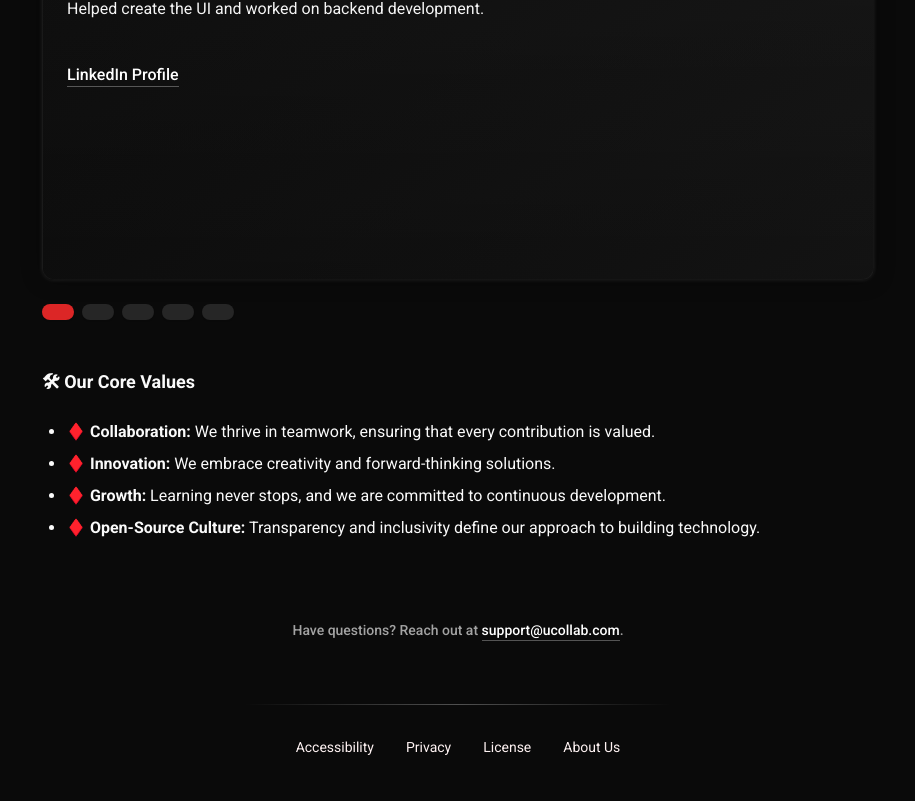
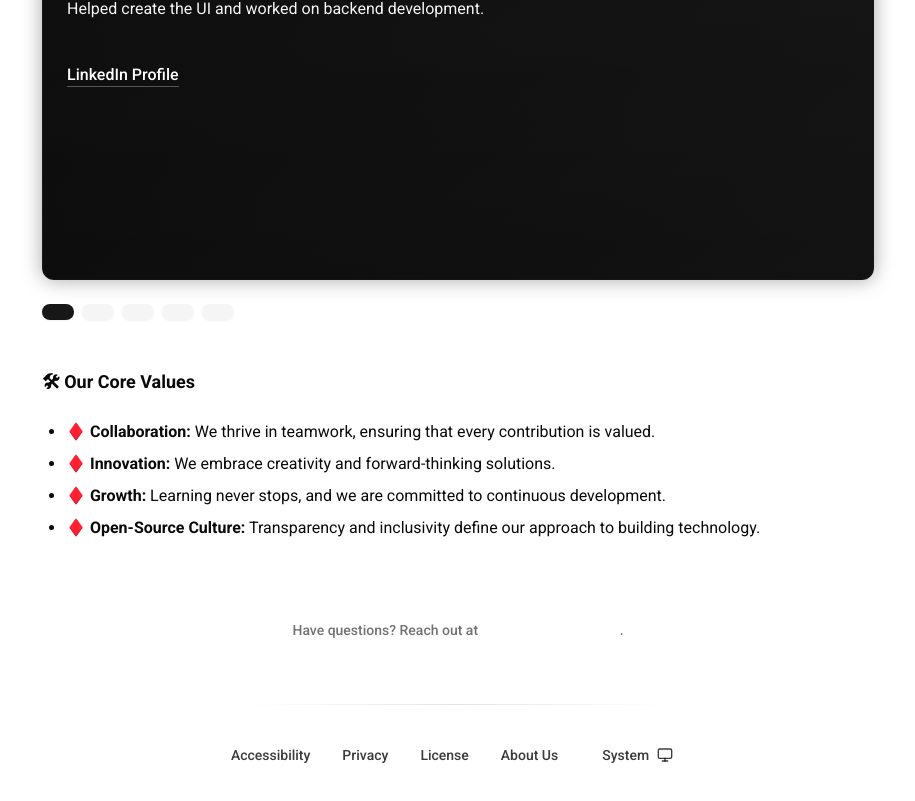
Before and after one commit to steelesh/UCollab, a Next.js app: page /about in a window 1280 px wide. Shown: the part 701-1502 px from the top of the page, without its empty margins (182-1097 px from the left). Built offline with nearby package versions, Linux system fonts and the light colour scheme; no server answers; what @azure/storage-blob, http-status-codes would draw is missing.

Commit message:
add back the light

```diff
--- a/src/app/globals.css
+++ b/src/app/globals.css
@@ -53,31 +53,110 @@
 
 @layer base {
   :root {
-    --background: 0 0% 3.9%;
+    --background: 0 0% 100%;
+    --foreground: 0 0% 3.9%;
+    --card: 0 0% 100%;
+    --card-foreground: 0 0% 3.9%;
+    --popover: 0 0% 100%;
+    --popover-foreground: 0 0% 3.9%;
+    --primary: 0 0% 9%;
+    --primary-foreground: 0 0% 98%;
+    --secondary: 0 0% 96.1%;
+    --secondary-foreground: 0 0% 9%;
+    --muted: 0 0% 96.1%;
+    --muted-foreground: 0 0% 45.1%;
+    --accent: 0 0% 96.1%;
+    --accent-foreground: 0 0% 9%;
+    --destructive: 0 84.2% 60.2%;
+    --destructive-foreground: 0 0% 98%;
+    --border: 0 0% 89.8%;
+    --input: 0 0% 89.8%;
+    --ring: 0 0% 3.9%;
+    --chart-1: 12 76% 61%;
+    --chart-2: 173 58% 39%;
+    --chart-3: 197 37% 24%;
+    --chart-4: 43 74% 66%;
+    --chart-5: 27 87% 67%;
+    --radius: 0.5rem;
+    --sidebar-background: 0 0% 98%;
+    --sidebar-foreground: 240 5.3% 26.1%;
+    --sidebar-primary: 240 5.9% 10%;
+    --sidebar-primary-foreground: 0 0% 98%;
+    --sidebar-accent: 240 4.8% 95.9%;
+    --sidebar-accent-foreground: 240 5.9% 10%;
+    --sidebar-border: 220 13% 91%;
+    --sidebar-ring: 217.2 91.2% 59.8%;
+    --inverse-background: 0 0% 10%;
+    --inverse-foreground: 0 0% 98%;
+    --inverse-card: 0 0% 8%;
+    --inverse-card-foreground: 0 0% 98%;
+    --inverse-primary: 0 0% 98%;
+    --inverse-primary-foreground: 0 0% 9%;
+    --inverse-secondary: 0 0% 15%;
+    --inverse-secondary-foreground: 0 0% 98%;
+    --inverse-muted: 0 0% 15%;
+    --inverse-muted-foreground: 0 0% 65%;
+    --inverse-accent: 0 0% 15%;
+    --inverse-accent-foreground: 0 0% 98%;
+
+    --uc-red: 350 99% 44%;
+    --uc-red-dark: 350 99% 36%;
+    --uc-red-darker: 350 93% 28%;
+    --uc-black: 0 0% 0%;
+    --uc-black-light: 0 0% 20%;
+    --uc-white: 0 0% 100%;
+    --uc-grey: 0 0% 95%;
+    --uc-grey-silver: 260 3% 66%;
+    --uc-grey-mist: 260 7% 88%;
+    --uc-gold: 35 47% 64%;
+    --uc-tan: 35 47% 84%;
+  }
+
+  .dark {
+    --background: 0 0% 10%;
     --foreground: 0 0% 98%;
-    --card: 0 0% 3.9%;
+    --card: 0 0% 8%;
     --card-foreground: 0 0% 98%;
-    --popover: 0 0% 3.9%;
+    --popover: 0 0% 8%;
     --popover-foreground: 0 0% 98%;
-    --primary: 0 72.2% 50.6%;
-    --primary-foreground: 0 85.7% 97.3%;
-    --secondary: 0, 0%, 77.25%;
+    --primary: 0 0% 98%;
+    --primary-foreground: 0 0% 9%;
+    --secondary: 0 0% 15%;
     --secondary-foreground: 0 0% 98%;
-    --muted: 0 0% 14.9%;
-    --muted-foreground: 0 0% 63.9%;
-    --accent: 0 0% 31.3%;
+    --muted: 0 0% 15%;
+    --muted-foreground: 0 0% 65%;
+    --accent: 0 0% 15%;
     --accent-foreground: 0 0% 98%;
     --destructive: 0 62.8% 30.6%;
     --destructive-foreground: 0 0% 98%;
-    --border: 0 0% 14.9%;
-    --input: 0 0% 14.9%;
-    --ring: 0 72.2% 50.6%;
-    --chart-1: 220 70% 50%;
-    --chart-2: 160 60% 45%;
-    --chart-3: 30 80% 55%;
-    --chart-4: 280 65% 60%;
-    --chart-5: 340 75% 55%;
-    --radius: 0.75rem;
+    --border: 0 0% 15%;
+    --input: 0 0% 15%;
+    --ring: 0 0% 85%;
+    --chart-1: 12 76% 61%;
+    --chart-2: 173 58% 39%;
+    --chart-3: 197 37% 24%;
+    --chart-4: 43 74% 66%;
+    --chart-5: 27 87% 67%;
+    --sidebar-background: 240 5.9% 10%;
+    --sidebar-foreground: 240 4.8% 95.9%;
+    --sidebar-primary: 224.3 76.3% 48%;
+    --sidebar-primary-foreground: 0 0% 100%;
+    --sidebar-accent: 240 3.7% 15.9%;
+    --sidebar-accent-foreground: 240 4.8% 95.9%;
+    --sidebar-border: 240 3.7% 15.9%;
+    --sidebar-ring: 217.2 91.2% 59.8%;
+    --inverse-background: 0 0% 100%;
+    --inverse-foreground: 0 0% 3.9%;
+    --inverse-card: 0 0% 100%;
+    --inverse-card-foreground: 0 0% 3.9%;
+    --inverse-primary: 0 0% 9%;
+    --inverse-primary-foreground: 0 0% 98%;
+    --inverse-secondary: 0 0% 96.1%;
+    --inverse-secondary-foreground: 0 0% 9%;
+    --inverse-muted: 0 0% 96.1%;
+    --inverse-muted-foreground: 0 0% 45.1%;
+    --inverse-accent: 0 0% 96.1%;
+    --inverse-accent-foreground: 0 0% 9%;
   }
 
   * {
--- a/src/app/layout.tsx
+++ b/src/app/layout.tsx
@@ -11,6 +11,7 @@ import Footer from "~/components/navigation/footer";
 import Navbar from "~/components/navigation/navbar";
 import { Body } from "~/components/ui/body";
 import { Main } from "~/components/ui/main";
+import { ThemeProvider } from "~/components/ui/theme-provider";
 import { roboto } from "~/lib/fonts";
 
 export const metadata: Metadata = {
@@ -27,11 +28,18 @@ export default function RootLayout({ children }: { children: React.ReactNode })
   return (
     <html lang="en" className={`scroll-smooth ${roboto.variable}`} suppressHydrationWarning>
       <Body>
-        <SessionProvider basePath="/auth">
-          <Navbar />
-          <Main>{children}</Main>
-        </SessionProvider>
-        <Footer />
+        <ThemeProvider
+          attribute="class"
+          defaultTheme="system"
+          enableSystem
+          disableTransitionOnChange
+        >
+          <SessionProvider basePath="/auth">
+            <Navbar />
+            <Main>{children}</Main>
+          </SessionProvider>
+          <Footer />
+        </ThemeProvider>
       </Body>
     </html>
   );
--- a/src/components/navigation/footer.tsx
+++ b/src/components/navigation/footer.tsx
@@ -1,6 +1,8 @@
 import type { Route } from "next";
 
 import Link from "next/link";
+
+import { ModeToggle } from "~/components/ui/mode-toggle";
 
 export default function Footer() {
   const navigation = {
@@ -14,13 +16,18 @@ export default function Footer() {
 
   return (
     <footer className="mt-6 py-10">
-      <hr className="via-accent mx-auto mb-8 h-0.25 w-1/3 border-0 bg-gradient-to-r from-transparent to-transparent" />
-      <nav aria-label="Footer" className="flex justify-center gap-8 text-sm">
+      <hr className="mx-auto mb-8 h-0.25 w-1/3 border-0 bg-gradient-to-r from-transparent via-border to-transparent" />
+      <nav aria-label="Footer" className="flex items-center justify-center gap-8 text-sm">
         {navigation.main.map(item => (
-          <Link key={item.name} href={item.href as Route} className="text-primary-foreground hover:underline">
+          <Link
+            key={item.name}
+            href={item.href as Route}
+            className="font-medium text-foreground/80 hover:text-foreground transition-colors duration-200"
+          >
             {item.name}
           </Link>
         ))}
+        <ModeToggle />
       </nav>
     </footer>
   );
--- /dev/null
+++ b/src/components/ui/mode-toggle.tsx
@@ -0,0 +1,53 @@
+"use client";
+
+import { Check, Monitor, Moon, Sun } from "lucide-react";
+import { useTheme } from "next-themes";
+import * as React from "react";
+
+import { Button } from "./button";
+import { DropdownMenu, DropdownMenuContent, DropdownMenuItem, DropdownMenuTrigger } from "./dropdown-menu";
+
+export function ModeToggle() {
+  const { theme, setTheme } = useTheme();
+  const [mounted, setMounted] = React.useState(false);
+
+  // After mounting, we have access to the theme
+  React.useEffect(() => setMounted(true), []);
+
+  // Prevent hydration mismatch by not rendering until mounted
+  if (!mounted) {
+    return (
+      <Button variant="ghost" className="font-medium text-foreground/80 hover:text-foreground transition-colors duration-200">
+        <span className="h-4 w-4" />
+      </Button>
+    );
+  }
+
+  const currentTheme = theme === "system" ? "System" : theme === "dark" ? "Dark" : "Light";
+  const currentIcon = theme === "system" ? <Monitor className="h-4 w-4" /> : theme === "dark" ? <Moon className="h-4 w-4" /> : <Sun className="h-4 w-4" />;
+
+  return (
+    <DropdownMenu modal={false}>
+      <DropdownMenuTrigger asChild>
+        <Button variant="ghost" className="font-medium text-foreground/80 hover:text-foreground transition-colors duration-200">
+          {currentTheme}
+          {currentIcon}
+        </Button>
+      </DropdownMenuTrigger>
+      <DropdownMenuContent align="end">
+        <DropdownMenuItem onClick={() => setTheme("light")}>
+          Light
+          {theme === "light" && <Check className="ml-auto h-4 w-4" />}
+        </DropdownMenuItem>
+        <DropdownMenuItem onClick={() => setTheme("dark")}>
+          Dark
+          {theme === "dark" && <Check className="ml-auto h-4 w-4" />}
+        </DropdownMenuItem>
+        <DropdownMenuItem onClick={() => setTheme("system")}>
+          System
+          {theme === "system" && <Check className="ml-auto h-4 w-4" />}
+        </DropdownMenuItem>
+      </DropdownMenuContent>
+    </DropdownMenu>
+  );
+}
--- /dev/null
+++ b/src/components/ui/theme-provider.tsx
@@ -0,0 +1,11 @@
+"use client";
+
+import { ThemeProvider as NextThemesProvider } from "next-themes";
+import * as React from "react";
+
+export function ThemeProvider({
+  children,
+  ...props
+}: React.ComponentProps<typeof NextThemesProvider>) {
+  return <NextThemesProvider {...props}>{children}</NextThemesProvider>;
+}
```
